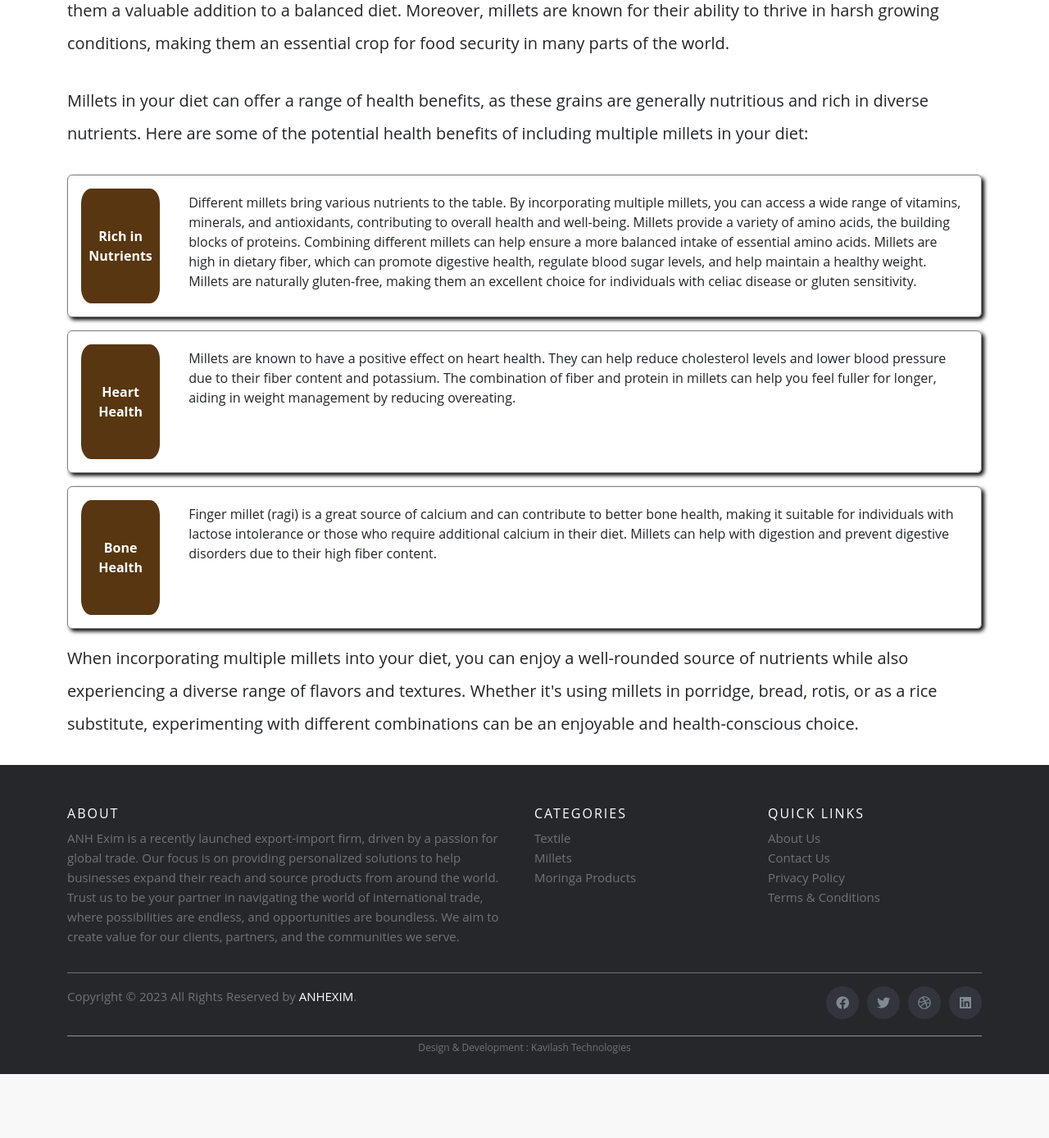
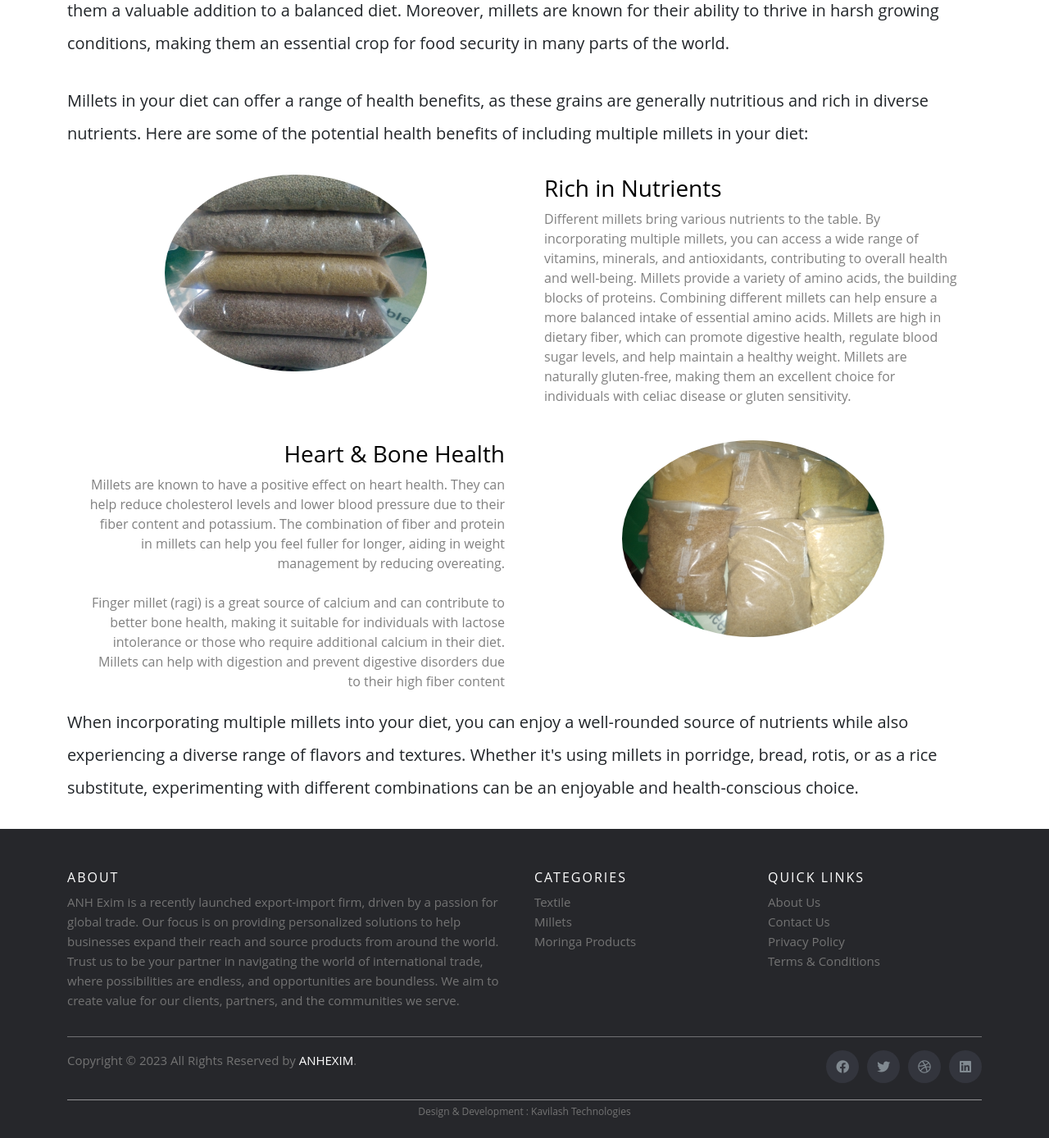
Before and after one commit to kavilashTech/asiya, a PHP site: page /millets.php in a window 1280 px wide. Shown: the part 637-2025 px from the top of the page at 82% size. Before the commit the page ends 1947 px from the top, so only its background shows below. Run offline with PHP 8.4, Linux system fonts and the light colour scheme.

Commit message:
updated millets page

```diff
--- a/assets/css/style.css
+++ b/assets/css/style.css
@@ -581,6 +581,7 @@ h2 {
 
 }
 
+
 .block-content {
     margin-bottom: 12px;
 }
@@ -717,7 +718,7 @@ h2 {
     font-weight: 400;
 }
 
-/* Portfolio block textile */
+/* Textile Block - Portfolio */
 
 .portfolio-wrapper>div {
     display: flex;
@@ -753,7 +754,21 @@ h2 {
     grid-row: span 2;
 }
 
+/* Millet Block  */
+.img-millet {
+border-radius: 50%;
+max-width: 60%;
+}
 
+.text-millet {
+height: 312px;
+color: grey;
+font-size:1em;
+}
+.text-millet h3{
+    color:#000;
+
+}
 
 /* Media queries */
 @media(max-width: 576px) {
--- a/millets.php
+++ b/millets.php
@@ -23,30 +23,72 @@
             Millets in your diet can offer a range of health benefits, as these grains are generally nutritious and rich in diverse nutrients. Here are some of the potential health benefits of including multiple millets in your diet:
         </div>
     </div> -->
-    <div class="container d-flex mb-3 p-3 content-block">
+    <section>
+        <div class="container">
+            <div class="row no-gutters block-content">
+                <div class="col-xs-6 col-sm-6 col-md-6 col-lg-6 col-xl-6 text-center">
+                    <!--img-->
+                    <img src="assets/images/products/millet1.jpg" alt="demo-img" class="img-millet img-fluid">
+                </div>
+                <div class="col-xs-6 col-sm-6 col-md-6 col-lg-6 col-xl-6">
+                    <!--text-->
+                    <div class="jumbotron jumbotron-fluid text-millet">
+                        <div class="container">
+                            <h3>Rich in Nutrients</h3>
+                            <p>Different millets bring various nutrients to the table. By incorporating multiple millets, you can access a wide range of vitamins, minerals, and antioxidants, contributing to overall health and well-being. Millets provide a variety of amino acids, the building blocks of proteins. Combining different millets can help ensure a more balanced intake of essential amino acids. Millets are high in dietary fiber, which can promote digestive health, regulate blood sugar levels, and help maintain a healthy weight. Millets are naturally gluten-free, making them an excellent choice for individuals with celiac disease or gluten sensitivity.</p>
+                        </div>
+                    </div>
+                </div>
+            </div>
+        </div>
+    </section>
+    <section>
+        <div class="container">
+            <div class="row no-gutters block-content">
+
+                <div class="col-xs-6 col-sm-6 col-md-6 col-lg-6 col-xl-6">
+                    <!--text-->
+                    <div class="jumbotron jumbotron-fluid text-millet">
+                        <div class="container">
+                            <h3 style="text-align:right;">Heart & Bone Health</h3>
+                            <p style="text-align:right;">Millets are known to have a positive effect on heart health. They can help reduce cholesterol levels and lower blood pressure due to their fiber content and potassium. The combination of fiber and protein in millets can help you feel fuller for longer, aiding in weight management by reducing overeating.
+                            <br><br>Finger millet (ragi) is a great source of calcium and can contribute to better bone health, making it suitable for individuals with lactose intolerance or those who require additional calcium in their diet. Millets can help with digestion and prevent digestive disorders due to their high fiber content</p>
+                        </div>
+                    </div>
+                </div>
+                <div class="col-xs-6 col-sm-6 col-md-6 col-lg-6 col-xl-6 text-center">
+                    <!--img-->
+                    <img src="assets/images/products/millet2.jpg" alt="demo-img" class="img-millet img-fluid">
+                </div>
+            </div>
+        </div>
+    </section>
+
+
+    <!-- <div class="container d-flex mb-3 p-3 content-block">
         <div class="l-block">
             <p>Rich in Nutrients</p>
         </div>
         <div class="r-block">
             Different millets bring various nutrients to the table. By incorporating multiple millets, you can access a wide range of vitamins, minerals, and antioxidants, contributing to overall health and well-being. Millets provide a variety of amino acids, the building blocks of proteins. Combining different millets can help ensure a more balanced intake of essential amino acids. Millets are high in dietary fiber, which can promote digestive health, regulate blood sugar levels, and help maintain a healthy weight. Millets are naturally gluten-free, making them an excellent choice for individuals with celiac disease or gluten sensitivity.
         </div>
-    </div>
-    <div class="container d-flex mb-3 p-3 content-block">
+    </div> -->
+    <!-- <div class="container d-flex mb-3 p-3 content-block">
         <div class="l-block">
             <p>Heart Health</p>
         </div>
         <div class="r-block">
             Millets are known to have a positive effect on heart health. They can help reduce cholesterol levels and lower blood pressure due to their fiber content and potassium. The combination of fiber and protein in millets can help you feel fuller for longer, aiding in weight management by reducing overeating.
         </div>
-    </div>
-    <div class="container d-flex mb-3 p-3 content-block">
+    </div> -->
+    <!-- <div class="container d-flex mb-3 p-3 content-block">
         <div class="l-block">
             <p>Bone Health</p>
         </div>
         <div class="r-block">
             Finger millet (ragi) is a great source of calcium and can contribute to better bone health, making it suitable for individuals with lactose intolerance or those who require additional calcium in their diet. Millets can help with digestion and prevent digestive disorders due to their high fiber content.
         </div>
-    </div>
+    </div> -->
     <!-- <div class="container d-flex mb-3 p-3 content-block">
         <div class="l-block">
             <p>Overall Health</p>
```
Also changed, not shown: assets/images/products/millet1.jpg (added), assets/images/products/millet2.jpg (added).
